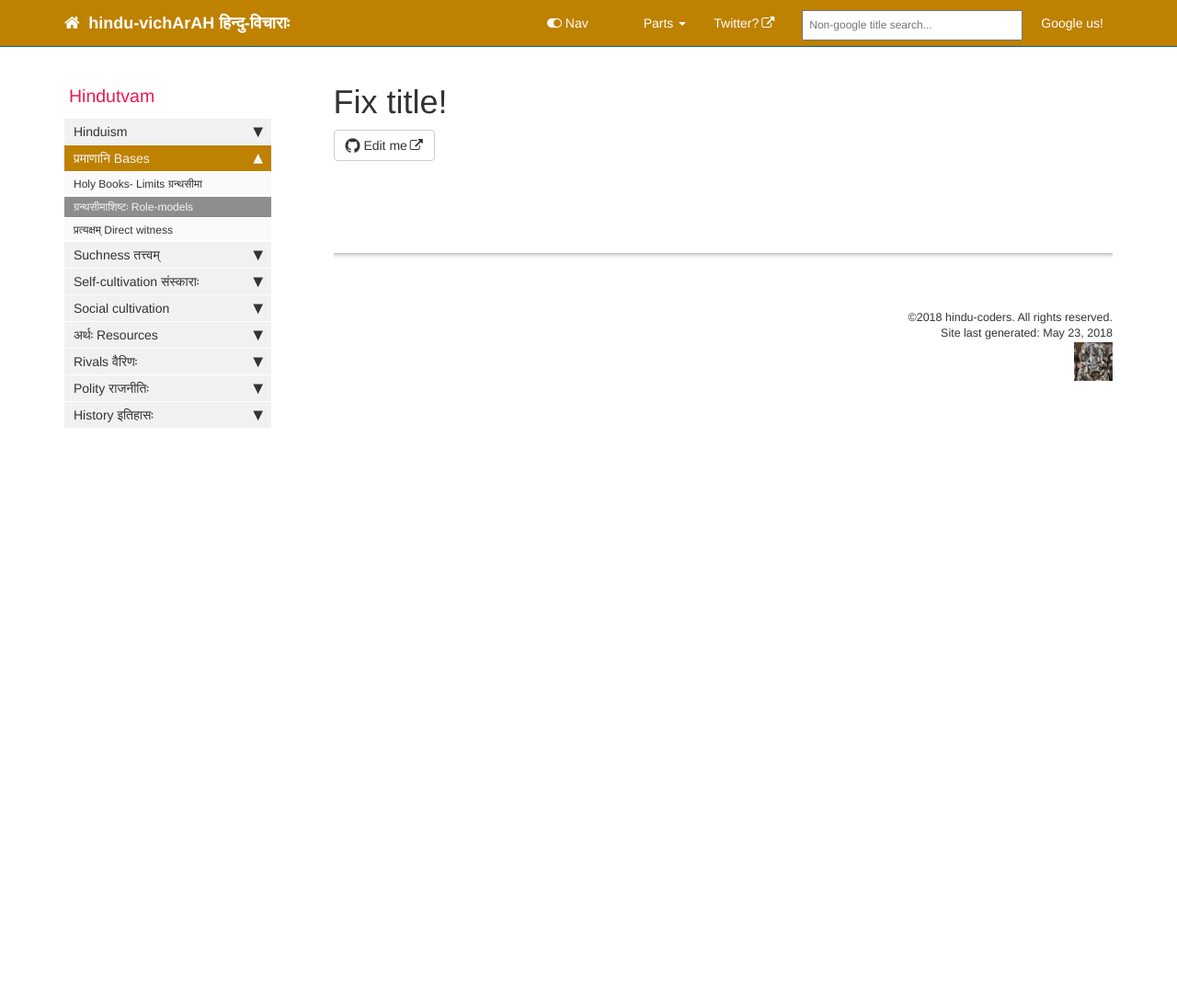
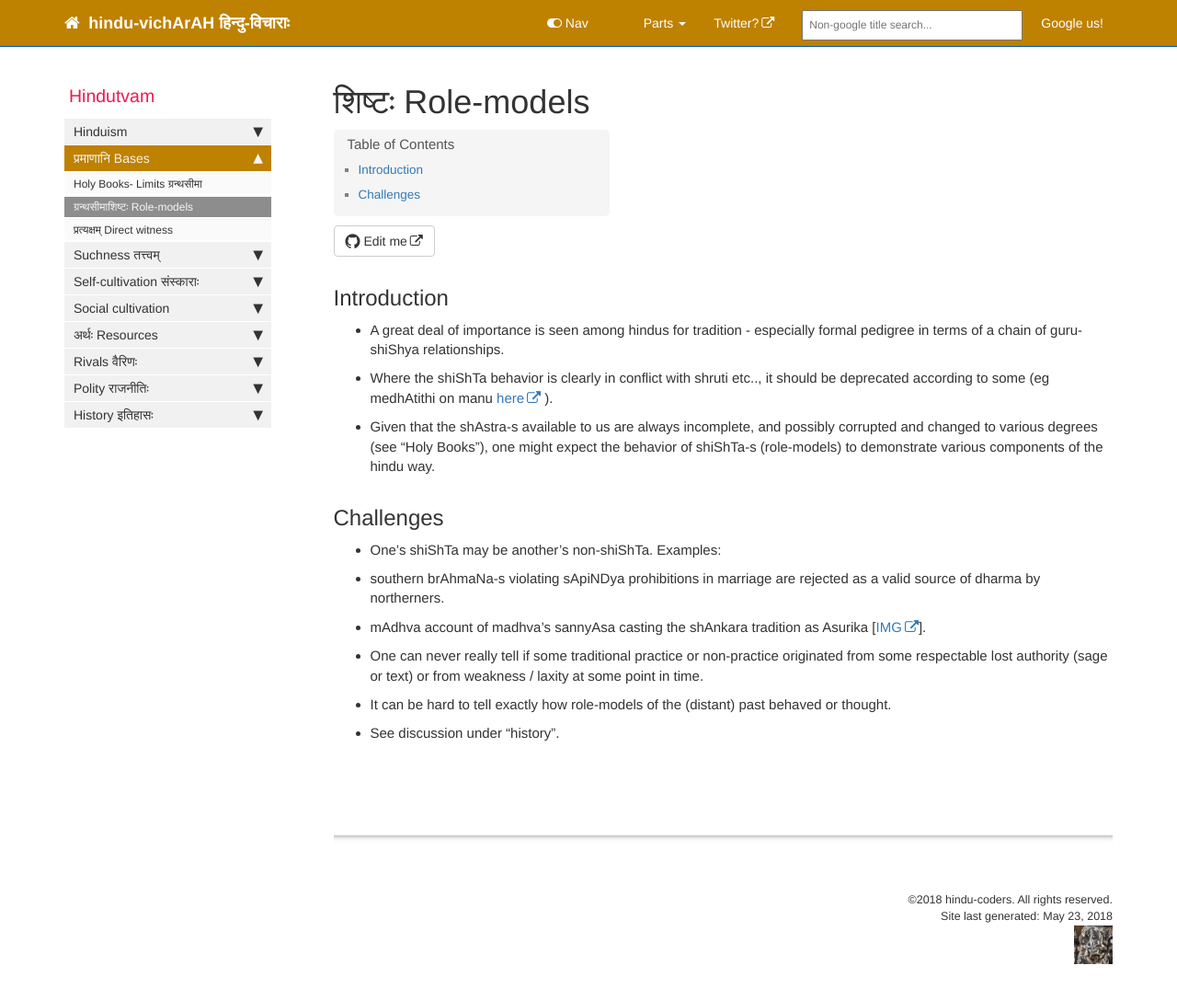
Before and after one commit to somasushma/hindutva.github.io, a Jekyll site: the page built from pages/hindutvam/bases/elders.md, in a window 1280 px wide and 1108 px high. Shown: the top 1087 px of the window at 92% size. Built offline with Jekyll 4.4.1, drawn with Linux system fonts in a browser that asks for light colours; nearby versions of some CDN libraries; comment, search, counter and statistics services are not loaded.

Commit message:
Content update

```diff
--- a/pages/hindutvam/bases/elders.md
+++ b/pages/hindutvam/bases/elders.md
@@ -1,3 +1,24 @@
 ---
-title: Fix title!
+title: शिष्टः Role-models
 ---
+
+
+Introduction
+------------
+
+*   A great deal of importance is seen among hindus for tradition - especially formal pedigree in terms of a chain of guru-shiShya relationships.
+*   Where the shiShTa behavior is clearly in conflict with shruti etc.., it should be deprecated according to some (eg medhAtithi on manu [here](https://www.wisdomlib.org/hinduism/book/manusmriti-with-the-commentary-of-medhatithi/d/doc200283.html) ).
+*   Given that the shAstra-s available to us are always incomplete, and possibly corrupted and changed to various degrees (see "Holy Books"), one might expect the behavior of shiShTa-s (role-models) to demonstrate various components of the hindu way.
+
+Challenges
+----------
+
+*   One's shiShTa may be another's non-shiShTa. Examples:
+
+  *   southern brAhmaNa-s violating sApiNDya prohibitions in marriage are rejected as a valid source of dharma by northerners.
+  *   mAdhva account of madhva's sannyAsa casting the shAnkara tradition as Asurika \[[IMG](http://imgur.com/a/WG1Cv)\].
+
+*   One can never really tell if some traditional practice or non-practice originated from some respectable lost authority (sage or text) or from weakness / laxity at some point in time.
+*   It can be hard to tell exactly how role-models of the (distant) past behaved or thought.
+
+  *   See discussion under "history".
```
